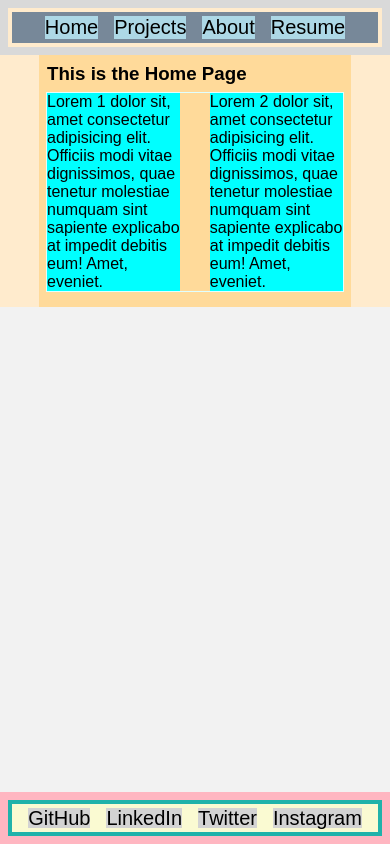
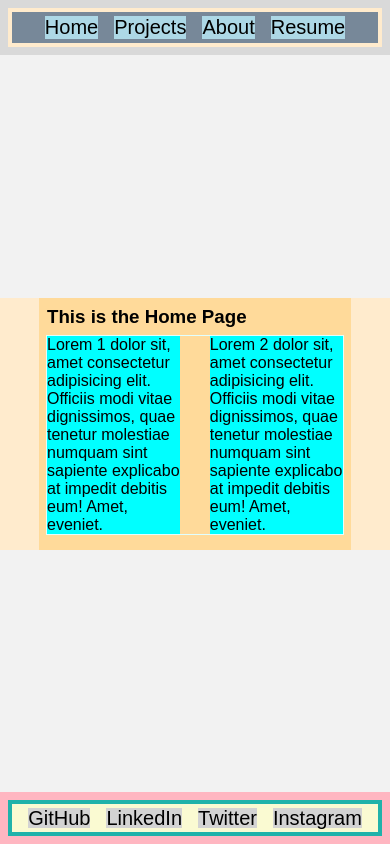
Before and after one commit to franco-ortega/portfolio-beta-01, a Next.js app: page / in a window 390 px wide. Both pictures are taken after a click on the button "Welcome". Built offline with nearby package versions, Linux system fonts and the light colour scheme.

Commit message:
center page content on mobile and larger screens

```diff
--- a/components/footer/Footer.module.scss
+++ b/components/footer/Footer.module.scss
@@ -3,12 +3,11 @@
 
   padding: 0.5rem;
 
-  position: absolute;
+  position: relative;
   bottom: 0;
   width: 100%;
 
   ul {
-    // margin-top: 0.5rem;
     display: flex;
     flex-direction: row;
     justify-content: center;
@@ -21,8 +20,5 @@
 
   @media (min-width: 500px) {
     display: none;
-    // ul {
-    //   flex-direction: column;
-    // }
   }
 }
--- a/components/layout/Layout.module.scss
+++ b/components/layout/Layout.module.scss
@@ -1,6 +1,10 @@
 .Layout {
   background-color: hsl(0, 0%, 95%);
   min-height: 100vh;
+
+  display: flex;
+  flex-direction: column;
+  justify-content: space-between;
 
   @media (prefers-reduced-motion: no-preference) {
     animation: fadeIn 1000ms ease forwards;
@@ -9,6 +13,7 @@
   @media (min-width: 500px) {
     display: flex;
     flex-direction: row;
+    align-items: center;
   }
 }
 
--- a/components/layoutInner/LayoutInner.module.scss
+++ b/components/layoutInner/LayoutInner.module.scss
@@ -1,7 +1,10 @@
 .LayoutInner {
   background-color: blanchedalmond;
-  // min-height: 100%;
   // display: flex;
   // align-items: center;
   // justify-content: center;
+  // align-content: center;
+  // justify-items: center;s
+  // justify-self: center;s
+  // align-self: center;
 }
--- a/components/sidebar/Sidebar.module.scss
+++ b/components/sidebar/Sidebar.module.scss
@@ -9,6 +9,7 @@
   }
 
   @media (min-width: 500px) {
+    height: 100vh;
     display: flex;
     flex-direction: column;
     justify-content: space-between;
```
